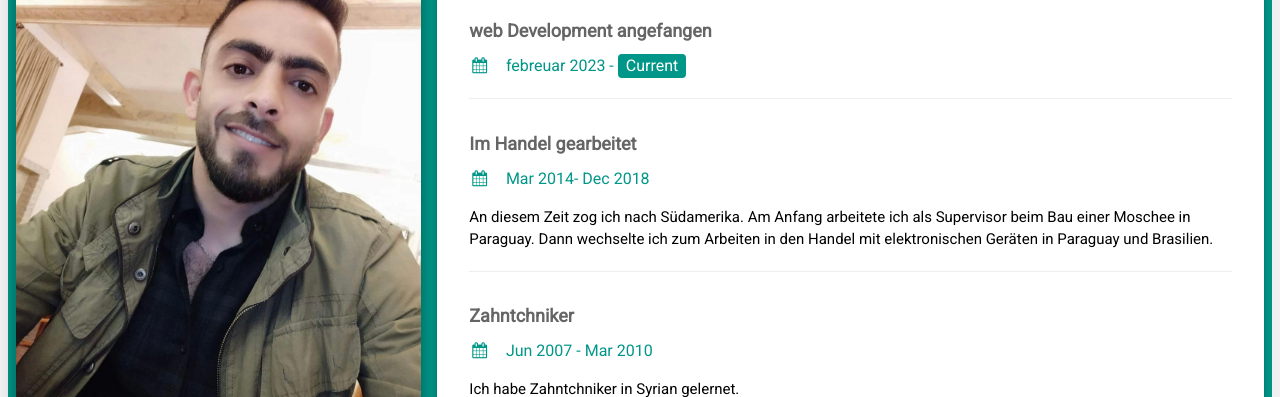
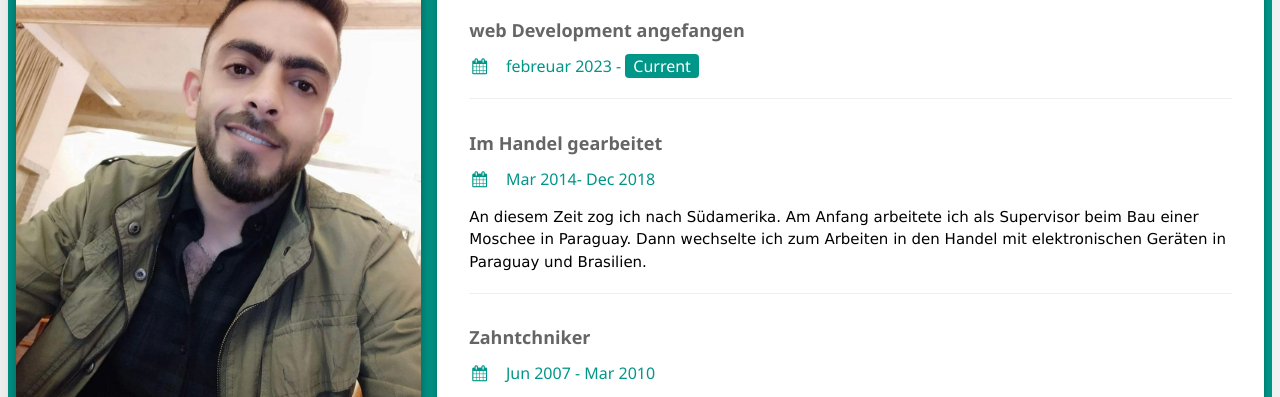
Before and after one commit to omaryossef/omaryossef.github.io, a plain HTML site: page first-site.html in a window 1280 px wide. Shown: the part 90-487 px from the top of the page. Drawn offline with nearby package versions, Linux system fonts and the light colour scheme.

Commit message:
new-index and css

```diff
--- a/index.html
+++ b/first-site.html
@@ -9,16 +9,7 @@
   <link rel='stylesheet' href='https://fonts.googleapis.com/css?family=Roboto'>
   <link rel="stylesheet" href="https://cdnjs.cloudflare.com/ajax/libs/font-awesome/4.7.0/css/font-awesome.min.css">
   <style>
-    html,
-    body,
-    h1,
-    h2,
-    h3,
-    h4,
-    h5,
-    h6 {
-      font-family: "Roboto", sans-serif
-    }
+
   </style>
 </head>
 
--- a/new.css
+++ b/new.css
@@ -1,5 +1,6 @@
 * {
   box-sizing: border-box;
+   font-family: "Roboto", sans-serif
 }
 
 .menu {
```
